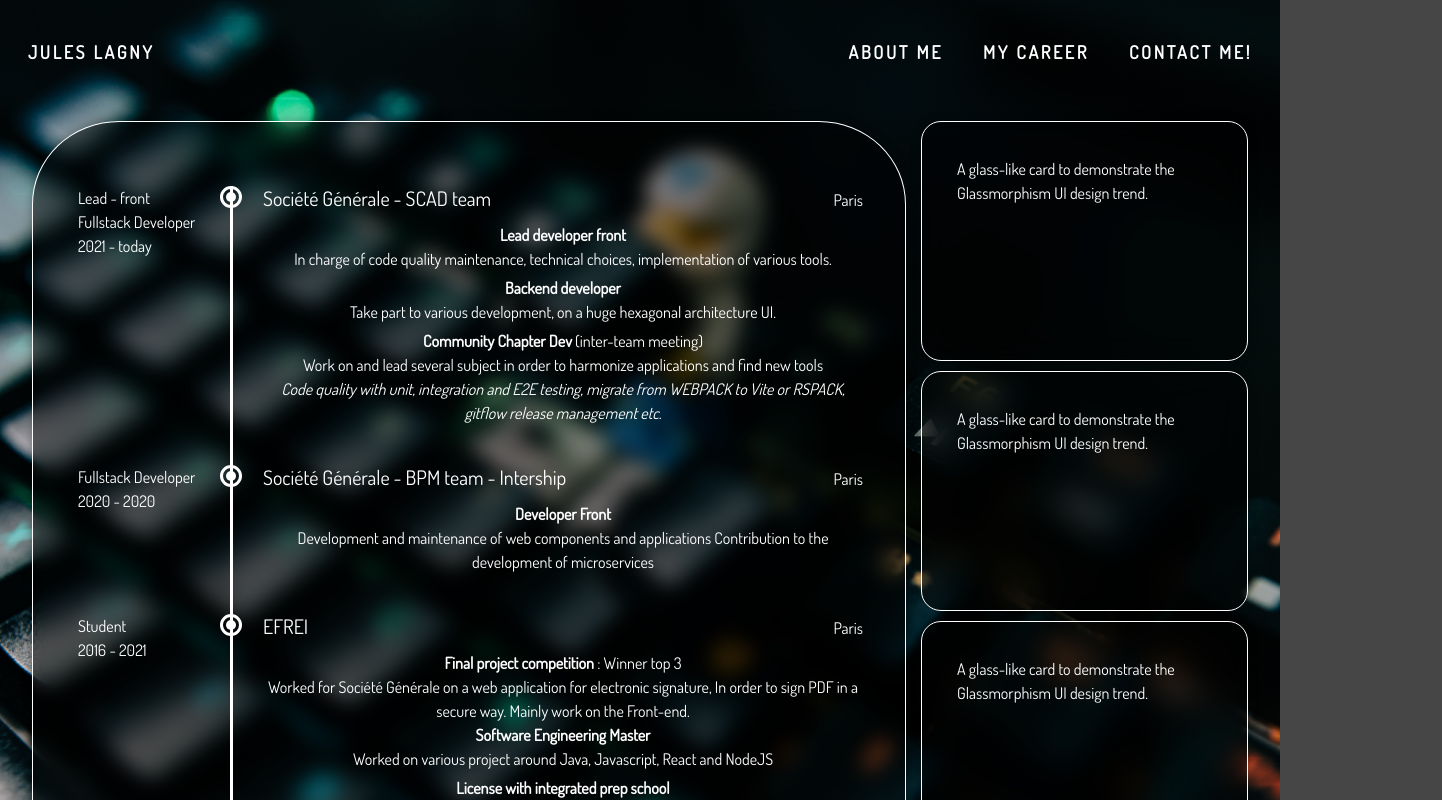
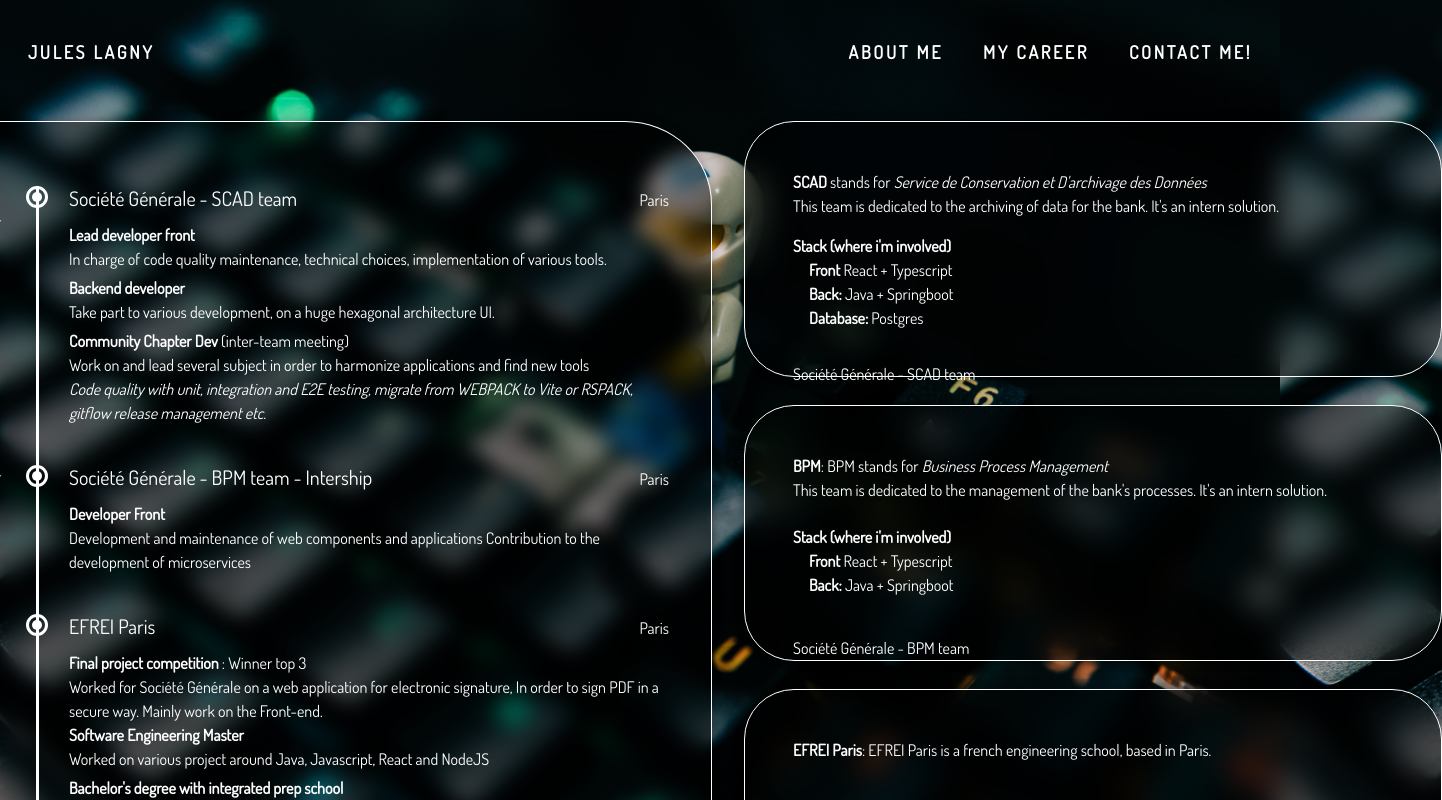
Before and after one commit to RaEace/Portfolio, a React (Vite) app: page /career in a window 1280 px wide. Shown: the top 800 px of the page, 1442 px wide, since content can reach past the window. Built offline with nearby package versions, Linux system fonts and the light colour scheme.

Commit message:
feat: bunch advancements

```diff
--- a/src/components/career-card/CareerCard.css
+++ b/src/components/career-card/CareerCard.css
@@ -4,13 +4,29 @@
   justify-content: space-between;
   color: white;
 
-  max-width: 40rem;
-  height: 15rem;
-  padding: 35px;
+  max-width: 50rem;
+  height: 16rem;
+  padding-top: 3rem;
+  padding-left: 3rem;
+  padding-right: 3rem;
+  text-align: start;
 
   border: 1px solid rgba(255, 255, 255);
-  border-radius: 20px;
+  border-radius: 50px;
   background-color: rgba(0, 0, 0, 0.45);
   box-shadow: 0 0 10px 1px rgba(0, 0, 0, 0.25);
   backdrop-filter: blur(15px);
+  flex-grow: 2;
 }
+
+.career-card ul {
+  padding-left: 1rem;
+  text-align: start;
+}
+
+.career-card-footer {
+  margin-bottom: 0;
+  text-align: start;
+  align-items: center;
+  text-align: start;
+}
--- a/src/components/career-card/CareerCard.tsx
+++ b/src/components/career-card/CareerCard.tsx
@@ -1,10 +1,28 @@
 import "./CareerCard.css";
+import { BPMBody, EFREIBody, SCADBody } from "./CareerCardBodies";
 
-const CareerCard = () => {
+type CareerCardProps = {
+  title: string;
+  section: string;
+};
+
+const CareerCard: React.FC<CareerCardProps> = ({ title, section }) => {
+  const handleSection = (): JSX.Element => {
+    if (section.toLowerCase().includes("scad")) {
+      return SCADBody;
+    } else if (section.toLowerCase().includes("bpm")) {
+      return BPMBody;
+    } else if (section.toLowerCase().includes("efrei")) {
+      return EFREIBody;
+    }
+
+    return <></>;
+  };
+
   return (
     <div className="career-card">
-      <p>A glass-like card to demonstrate the Glassmorphism UI design trend.</p>
-      <p className="career-card-footer"></p>
+      {handleSection()}
+      <p className="career-card-footer">{title}</p>
     </div>
   );
 };
--- /dev/null
+++ b/src/components/career-card/CareerCardBodies.tsx
@@ -0,0 +1,54 @@
+export const SCADBody: JSX.Element = (
+  <>
+    <p>
+      <b>SCAD</b> stands for{" "}
+      <i>Service de Conservation et D'archivage des Données</i> <br />
+      This team is dedicated to the archiving of data for the bank. It's an
+      intern solution.
+    </p>
+    <p>
+      <b>Stack (where i'm involved)</b>
+      <ul>
+        <li>
+          <b>Front</b> React + Typescript
+        </li>
+        <li>
+          <b>Back:</b> Java + Springboot
+        </li>
+        <li>
+          <b>Database:</b> Postgres
+        </li>
+      </ul>
+    </p>
+  </>
+);
+
+export const BPMBody: JSX.Element = (
+  <>
+    <p>
+      <b>BPM</b>: BPM stands for <i>Business Process Management</i> <br />
+      This team is dedicated to the management of the bank's processes. It's an
+      intern solution.
+    </p>
+    <p>
+      <b>Stack (where i'm involved)</b>
+      <ul>
+        <li>
+          <b>Front</b> React + Typescript
+        </li>
+        <li>
+          <b>Back:</b> Java + Springboot
+        </li>
+      </ul>
+    </p>
+  </>
+);
+
+export const EFREIBody: JSX.Element = (
+  <>
+    <p>
+      <b>EFREI Paris</b>: EFREI Paris is a french engineering school, based in
+      Paris.
+    </p>
+  </>
+);
--- a/src/components/timeline/Timeline.css
+++ b/src/components/timeline/Timeline.css
@@ -62,6 +62,7 @@
 
 .experience .padding-2 {
   padding-top: 5px;
+  text-align: start;
 }
 
 @media (max-width: 1250px) {
--- a/src/components/timeline/Timeline.tsx
+++ b/src/components/timeline/Timeline.tsx
@@ -23,7 +23,7 @@
           body={SGInternBody}
         />
         <TimelineItem
-          company={"EFREI"}
+          company={"EFREI Paris"}
           location={"Paris"}
           profession={["Student"]}
           periodFrom={"2016"}
--- a/src/components/timeline/util.tsx
+++ b/src/components/timeline/util.tsx
@@ -39,7 +39,7 @@
     Worked on various project around Java, Javascript, React and NodeJS <br />
   </>,
   <>
-    <b>License with integrated prep school</b> <br />
+    <b>Bachelor's degree with integrated prep school</b> <br />
     Discovering of programming with C, C++ and C# <br />
     My first little projects with Unity (mobile game) and Java (desktop
     application).
--- a/src/pages/my-career/MyCareer.css
+++ b/src/pages/my-career/MyCareer.css
@@ -7,26 +7,24 @@
   top: 0;
   margin-right: 2rem;
   margin-left: 2rem;
-  gap: 15px;
-  display: flex;
-  flex-wrap: wrap;
+  gap: 2rem;
 }
 
 .timeline {
   flex: 1;
-  gap: 10px;
+  flex-grow: 1;
   border-radius: 10%;
 }
 
 .details {
   display: flex;
   flex-direction: column;
-  flex: 1;
-  gap: 10px;
+  gap: 1.75rem;
 }
 
 .detail-item {
   border-radius: 10%;
+  text-align: start;
 }
 
 .border-and-blur {
@@ -44,9 +42,17 @@
     flex-direction: column;
     margin-right: 1rem;
     margin-left: 1rem;
+    gap: 1rem;
   }
 
   .details {
     display: flex;
-    flex-direction: row;
+    flex-direction: column;
+    gap: 1rem;
+  }
+
+  .detail-item {
+    align-items: stretch;
+    justify-content: stretch;
+  }
 }
--- a/src/pages/my-career/MyCareer.tsx
+++ b/src/pages/my-career/MyCareer.tsx
@@ -10,13 +10,13 @@
       </div>
       <div className="details">
         <div className="detail-item">
-          <CareerCard />
+          <CareerCard title="Société Générale - SCAD team" section="SCAD" />
         </div>
         <div className="detail-item">
-          <CareerCard />
+          <CareerCard title="Société Générale - BPM team" section="BPM" />
         </div>
         <div className="detail-item">
-          <CareerCard />
+          <CareerCard title="EFREI Paris" section="EFREI" />
         </div>
       </div>
     </div>
```
